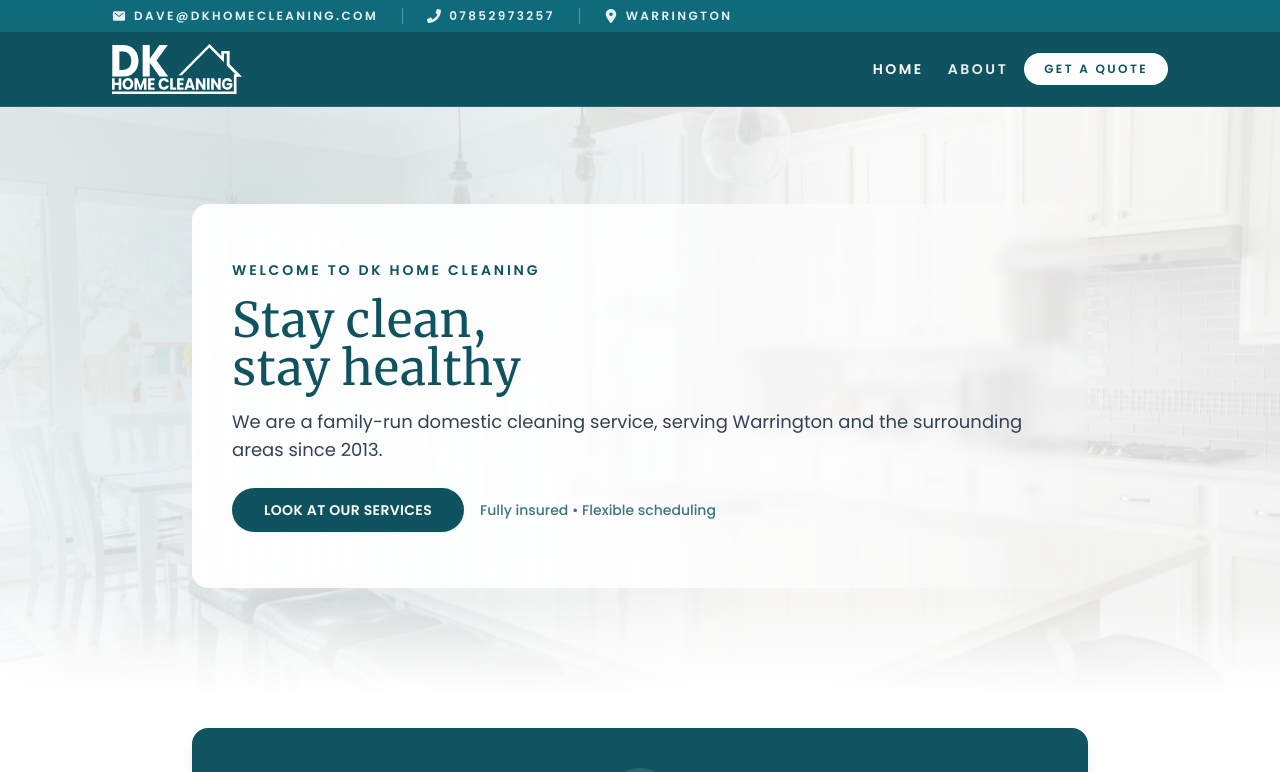
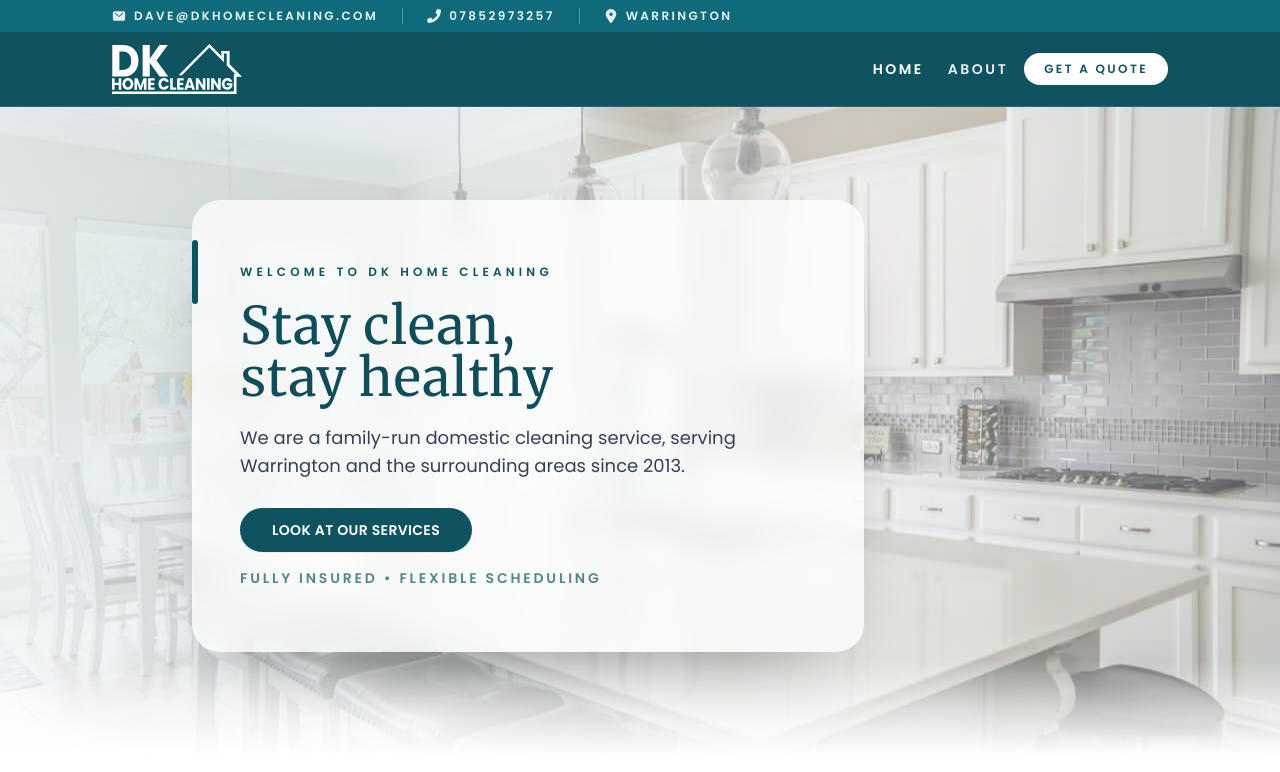
Before and after one commit to Koalaphant/dkhomecleaning, a React (Vite) app: page / in a window 1280 px wide. Shown: the top 772 px of the page. Built offline with nearby package versions, Linux system fonts and the light colour scheme.

Commit message:
Enhance Hero component with improved layout, updated styling, and background effects

```diff
--- a/src/Components/Hero.jsx
+++ b/src/Components/Hero.jsx
@@ -2,38 +2,42 @@ export default function Hero() {
   return (
     <section className="relative overflow-hidden bg-[url('/kitchen-hero.jpg')] bg-cover bg-center">
       {/* Overlay */}
-      <div className="absolute inset-0 bg-white/85"></div>
-      <div className="absolute inset-0 bg-[radial-gradient(circle_at_20%_20%,rgba(16,83,96,0.15),transparent_55%)]"></div>
+      <div className="absolute inset-0 bg-white/35"></div>
+      <div className="absolute inset-0 bg-gradient-to-r from-white/70 via-white/35 to-transparent"></div>
+      <div className="absolute inset-0 bg-[radial-gradient(circle_at_20%_30%,rgba(16,83,96,0.15),transparent_55%)]"></div>
 
       {/* Bottom fade */}
       <div className="absolute inset-x-0 bottom-0 h-24 bg-gradient-to-b from-white/0 via-white/60 to-white pointer-events-none"></div>
 
       {/* Content Container */}
       <div className="relative mx-4 md:mx-8">
-        <div className="mx-auto flex min-h-[460px] max-w-4xl items-center sm:min-h-[520px] md:min-h-[600px]">
-          <div className="w-full rounded-2xl bg-gradient-to-r from-white/95 via-white/85 to-white/10 px-6 py-10 backdrop-blur-sm sm:px-8 sm:py-12 md:px-10 md:py-14">
-            <p className="text-sm font-semibold uppercase tracking-[0.2em] text-[#105360]">
+        <div className="mx-auto flex min-h-[520px] max-w-4xl items-center sm:min-h-[580px] md:min-h-[660px]">
+          <div className="relative w-full max-w-2xl">
+            <div className="relative rounded-[28px] bg-white/75 px-6 py-12 shadow-[0_30px_80px_-50px_rgba(0,0,0,0.6)] backdrop-blur-md sm:px-8 sm:py-14 md:px-12 md:py-16">
+              <div className="absolute left-0 top-10 h-16 w-1.5 rounded-full bg-[#105360]"></div>
+              <p className="text-xs font-semibold uppercase tracking-[0.35em] text-[#105360]">
                 Welcome to DK Home Cleaning
               </p>
-            <h1 className="mt-4 font-merriweather text-3xl leading-tight text-[#105360] sm:text-4xl md:text-5xl">
+              <h1 className="mt-5 font-merriweather text-4xl leading-[1.05] text-[#0f4d5a] sm:text-5xl md:text-[3.25rem]">
                 Stay clean,
                 <br />
                 stay healthy
               </h1>
-            <p className="mt-4 font-roboto text-base leading-relaxed text-slate-700 sm:text-lg">
-              We are a family-run domestic cleaning service, serving Warrington
-              and the surrounding areas since 2013.
+              <p className="mt-5 font-roboto text-base leading-relaxed text-slate-700 sm:text-lg">
+                We are a family-run domestic cleaning service, serving
+                Warrington and the surrounding areas since 2013.
               </p>
-            <div className="mt-6 flex flex-wrap items-center gap-4">
+              <div className="mt-7 flex flex-wrap items-center gap-4">
                 <a
                   className="inline-flex items-center justify-center rounded-full bg-[#105360] px-8 py-3 text-sm font-semibold uppercase tracking-wide text-white shadow-sm transition-transform duration-300 hover:scale-105"
                   href=""
                 >
                   Look at our services
                 </a>
-              <span className="text-sm font-medium text-[#105360]/80">
+                <span className="text-sm font-semibold uppercase tracking-[0.2em] text-[#105360]/70">
                   Fully insured • Flexible scheduling
                 </span>
+              </div>
             </div>
           </div>
         </div>
```
Lines whose indentation alone changed are shown as unchanged.
